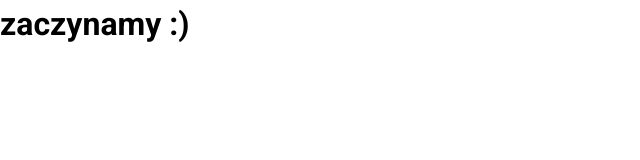
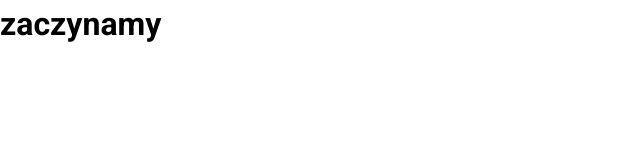
Before and after one commit to PiotrSierant/IG_exercise.frontend, a React (Create React App) app: page / in a window 1280 px wide. Shown: the top 160 px of the page, without its empty margins (0-640 px from the left). Built offline with nearby package versions, Linux system fonts and the light colour scheme.

Commit message:
basic routing

```diff
--- a/src/App.js
+++ b/src/App.js
@@ -1,7 +1,18 @@
 import React from "react";
+import { BrowserRouter as Router, Route, Routes } from "react-router-dom";
+import { Home } from "./components/Home";
 
 function App() {
-  return <h1>zaczynamy :)</h1>;
+  return (
+    <Router>
+      <div>
+        <Routes>
+          <Route path="/" element={<Home />} />
+          <Route path="/IG_exercise.frontend" element={<Home />} />
+        </Routes>
+      </div>
+    </Router>
+  );
 }
 
 export default App;
--- /dev/null
+++ b/src/components/Home.js
@@ -0,0 +1,5 @@
+import React from "react";
+
+export function Home() {
+  return <h1>zaczynamy</h1>;
+}
```
